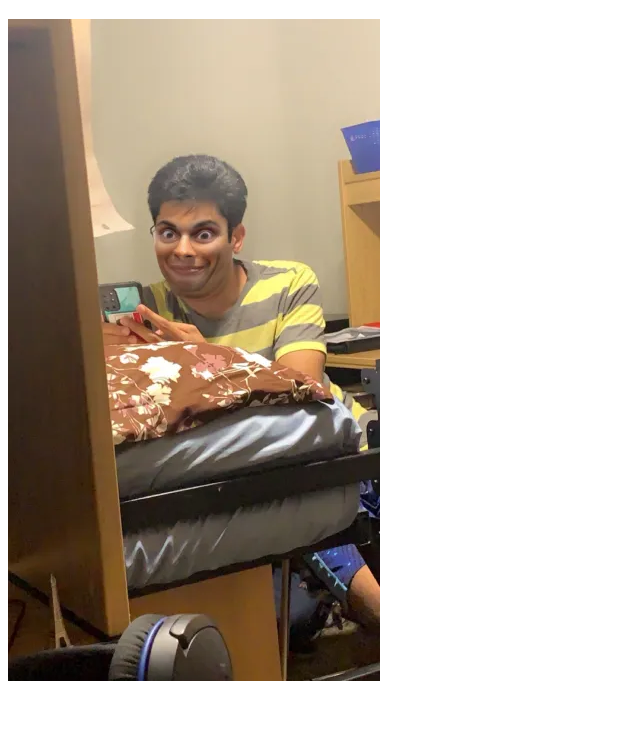
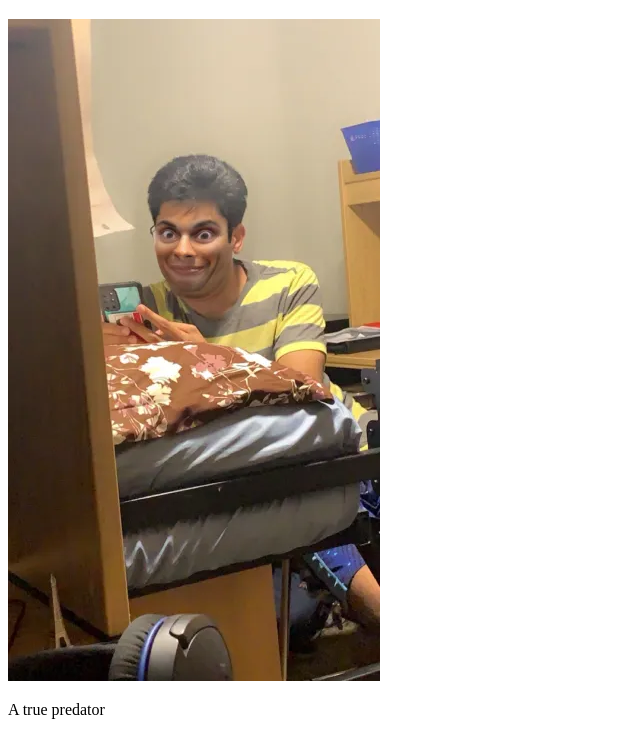
Before and after one commit to kingMd21/Test, a plain HTML site: page index.html in a window 1280 px wide. Shown: the part 61-800 px from the top of the page, without its empty margins (0-640 px from the left). Drawn offline with Linux system fonts and the light colour scheme.

Commit message:
Update index.html

```diff
--- a/index.html
+++ b/index.html
@@ -6,5 +6,6 @@
 <body>
     <h1>Aditya Joshi</h1>
     <img src="adi.jpg">
+    <p>A true predator</p>
 </body>
 </html>
```
